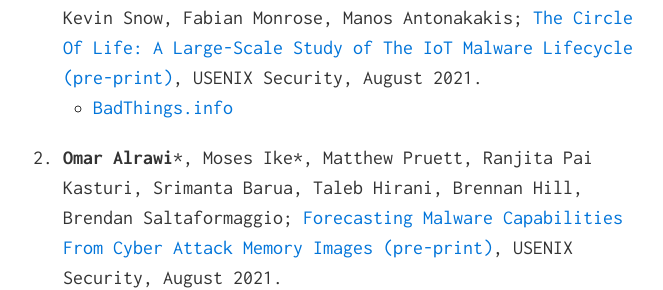
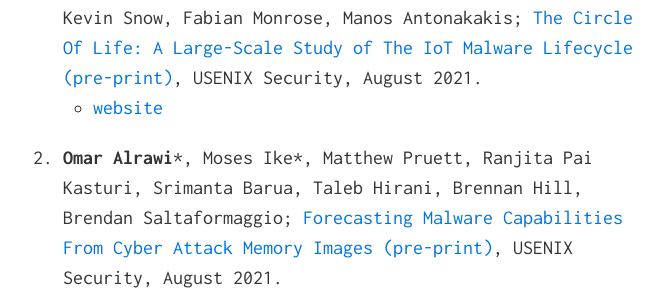
Before and after one commit to alrawi/alrawi.github.io, a Jekyll site: the page built from index.md, in a window 1280 px wide and 900 px high, scrolled down 1104 px. Shown: the part 163-453 px from the top of the window, without its empty margins (307-970 px from the left). Built offline with Jekyll 4.4.1, drawn with Linux system fonts in a browser that asks for light colours.

Commit message:
Update index.md

```diff
--- a/index.md
+++ b/index.md
@@ -26,7 +26,7 @@ Additionally, I am investigating malware threats affecting IoT, mobile apps, and
 
 ### Publication
 1. __Omar Alrawi__, Charles Lever, Kevin Valakuzhy, Ryan Court, Kevin Snow, Fabian Monrose, Manos Antonakakis; [The Circle Of Life: A Large-Scale Study of The IoT Malware Lifecycle (pre-print)](/static/papers/alrawi_iot-malware_sec21.pdf), USENIX Security, August 2021.
-  * [BadThings.info](https://badthings.info/)
+  * [website](https://badthings.info/)
 1. __Omar Alrawi__{::nomarkdown}*{:/}, Moses Ike{::nomarkdown}*{:/}, Matthew Pruett, Ranjita Pai Kasturi, Srimanta Barua, Taleb Hirani, Brennan Hill, Brendan Saltaformaggio; [Forecasting Malware Capabilities From Cyber Attack Memory Images (pre-print)](/static/papers/alrawi_forecast_sec21.pdf), USENIX Security, August 2021.
   * [code](https://github.com/CyFI-Lab-Public/Forecast)
 1. R. Duan, __O. Alrawi__, R. P Kasturi, R. Elder, B. Saltaformaggio, W. Lee. [Measuring and preventing supply chain attacks on package managers](/#) To appear in NDSS 2021.
```
